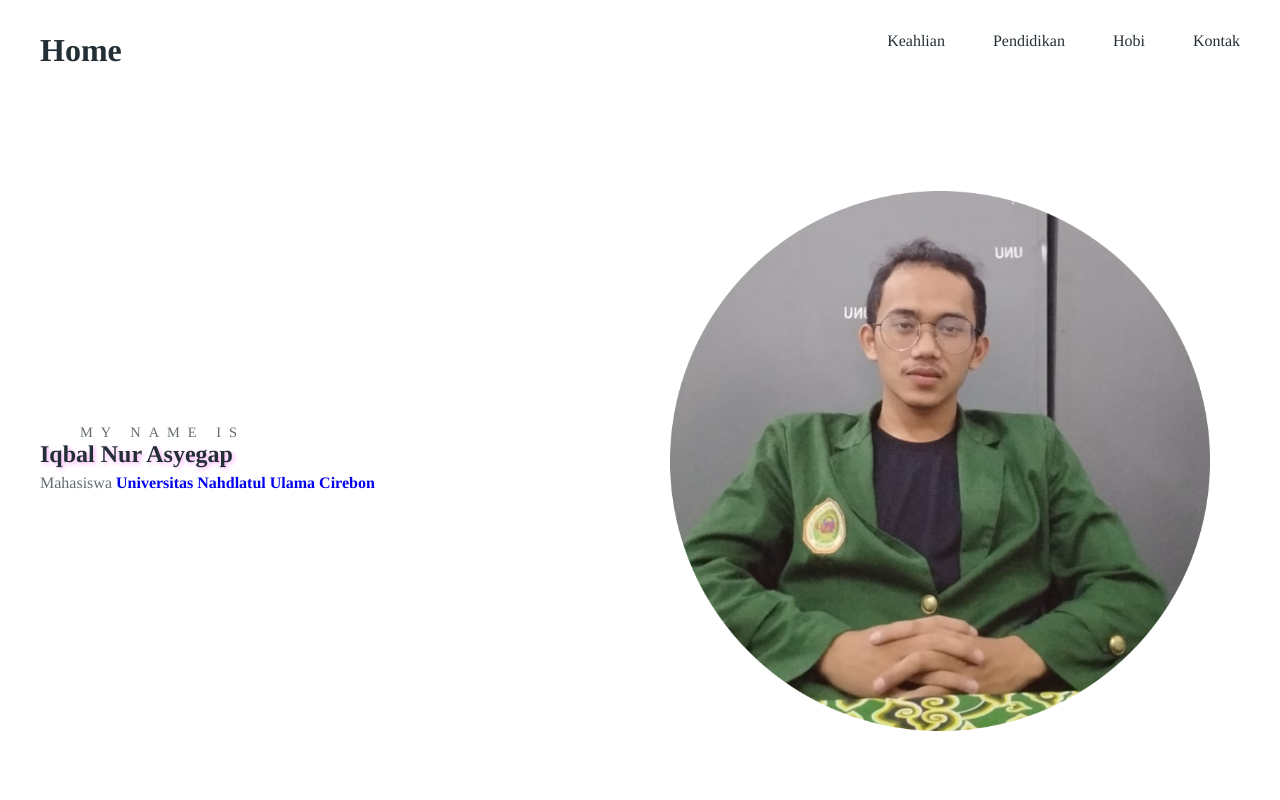
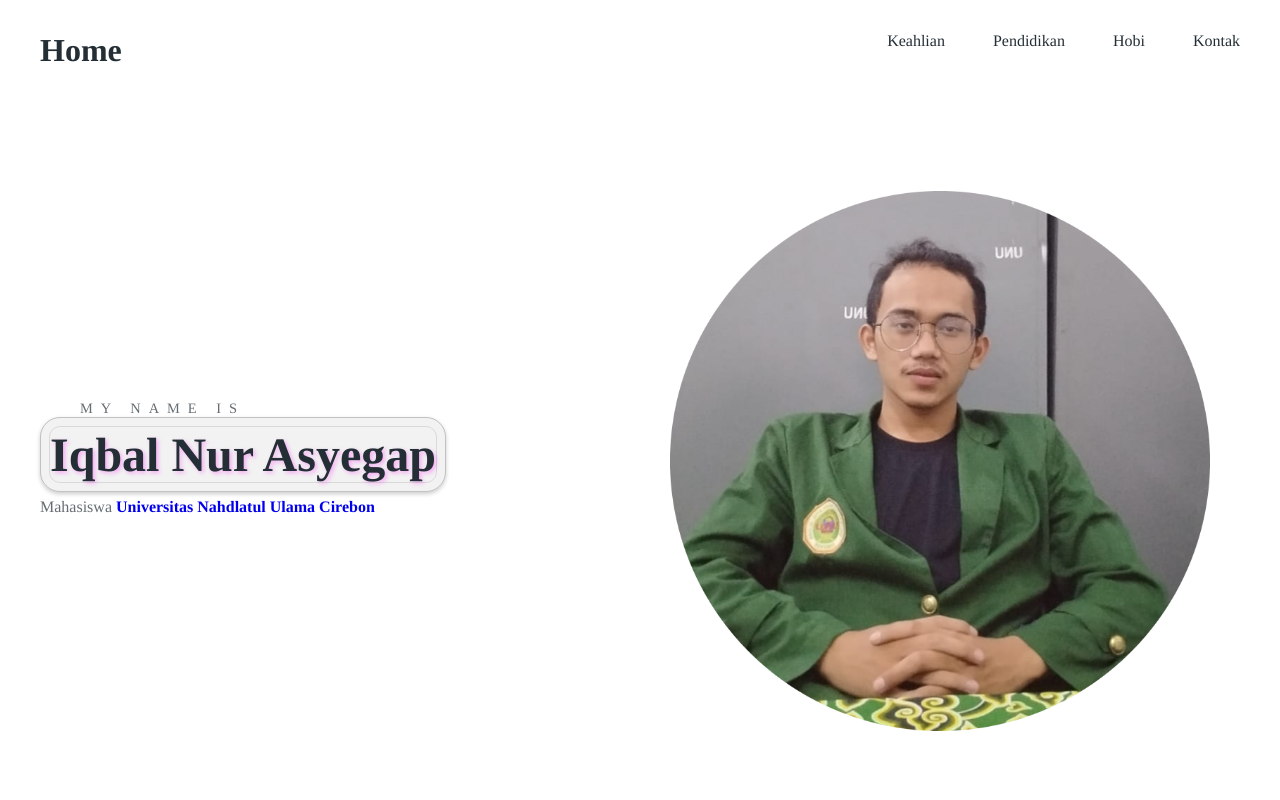
Before and after one commit to iqbalnurasyegap/personal-profil, a plain HTML site: page index.html in a window 1280 px wide. Shown: the top 800 px of the page. Drawn offline with Linux system fonts and the light colour scheme.

Commit message:
style.css

```diff
--- a/styles/style.css
+++ b/styles/style.css
@@ -152,10 +152,40 @@
         align-items: center;
     }
 
-    .hero-name {
+/*     .hero-name {
         font-size: 3rem;
         font-weight: 700;
         margin: 0.5rem 0 1rem;
+    } */
+
+     #text-container {
+        font-size: 32px;
+        text-align: center;
+        display: inline-block;
+        padding: 10px;
+        border-radius: 20px;
+        background-color: #f2f2f2;
+        box-shadow: 0 2px 4px rgba(0, 0, 0, 0.2);
+        transition: color 0.05s linear;
+        position: relative;
+    }
+
+    #text-container::after {
+        content: "";
+        position: absolute;
+        top: 0;
+        left: 0;
+        right: 0;
+        bottom: 0;
+        border-radius: 20px;
+        border: 1px solid rgba(0, 0, 0, 0.2);
+    }
+
+    #text-container h1 {
+        position: relative;
+        z-index: 2;
+        outline: 1px solid rgba(0, 0, 0, 0.1);
+        border-radius: 10px;
     }
 
     .hero-right img {
```
